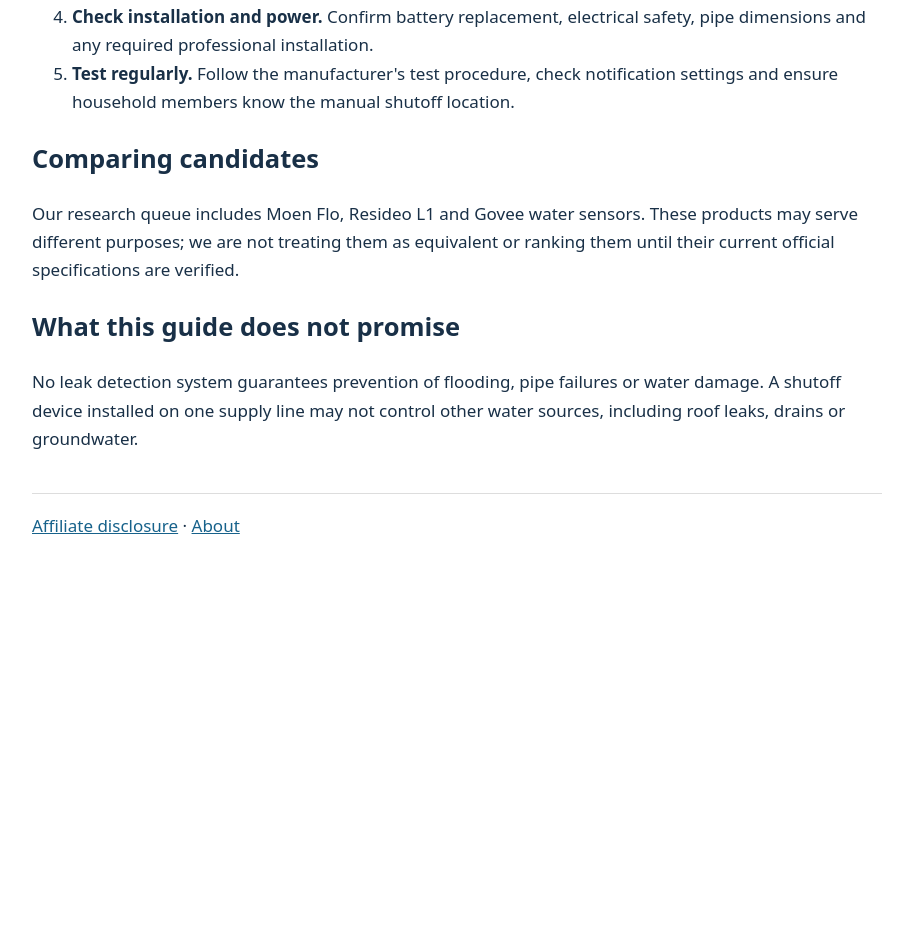
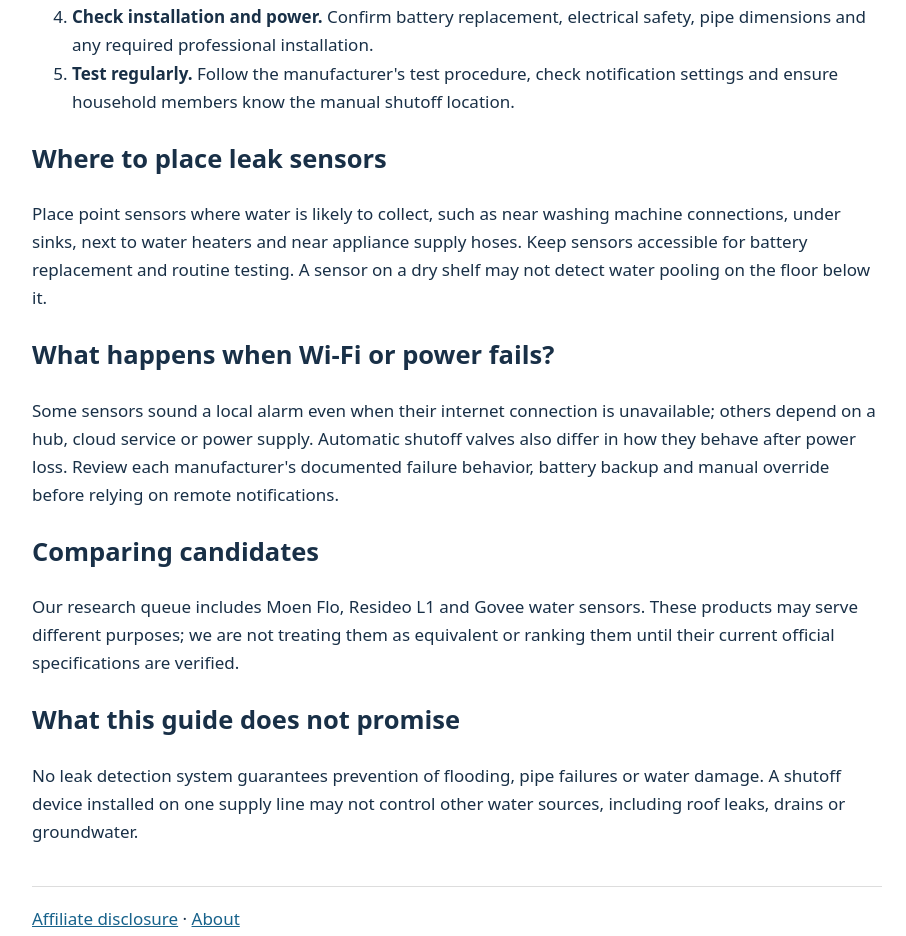
Before and after one commit to agrogalvan-create/smartgear-scout, a plain HTML site: page guides/water-leak-sensors-vs-shutoff.html in a window 1280 px wide. Shown: the part 1058-1994 px from the top of the page, without its empty margins (183-1089 px from the left). Before the commit the page ends 1622 px from the top, so only its background shows below. Drawn offline with Linux system fonts and the light colour scheme.

Commit message:
Add sensor placement and offline failure-mode guidance to leak protection guide

```diff
--- a/guides/water-leak-sensors-vs-shutoff.html
+++ b/guides/water-leak-sensors-vs-shutoff.html
@@ -21,6 +21,10 @@
 <li><strong>Check installation and power.</strong> Confirm battery replacement, electrical safety, pipe dimensions and any required professional installation.</li>
 <li><strong>Test regularly.</strong> Follow the manufacturer's test procedure, check notification settings and ensure household members know the manual shutoff location.</li>
 </ol>
+<h2>Where to place leak sensors</h2>
+<p>Place point sensors where water is likely to collect, such as near washing machine connections, under sinks, next to water heaters and near appliance supply hoses. Keep sensors accessible for battery replacement and routine testing. A sensor on a dry shelf may not detect water pooling on the floor below it.</p>
+<h2>What happens when Wi-Fi or power fails?</h2>
+<p>Some sensors sound a local alarm even when their internet connection is unavailable; others depend on a hub, cloud service or power supply. Automatic shutoff valves also differ in how they behave after power loss. Review each manufacturer's documented failure behavior, battery backup and manual override before relying on remote notifications.</p>
 <h2>Comparing candidates</h2>
 <p>Our research queue includes Moen Flo, Resideo L1 and Govee water sensors. These products may serve different purposes; we are not treating them as equivalent or ranking them until their current official specifications are verified.</p>
 <h2>What this guide does not promise</h2>
```
